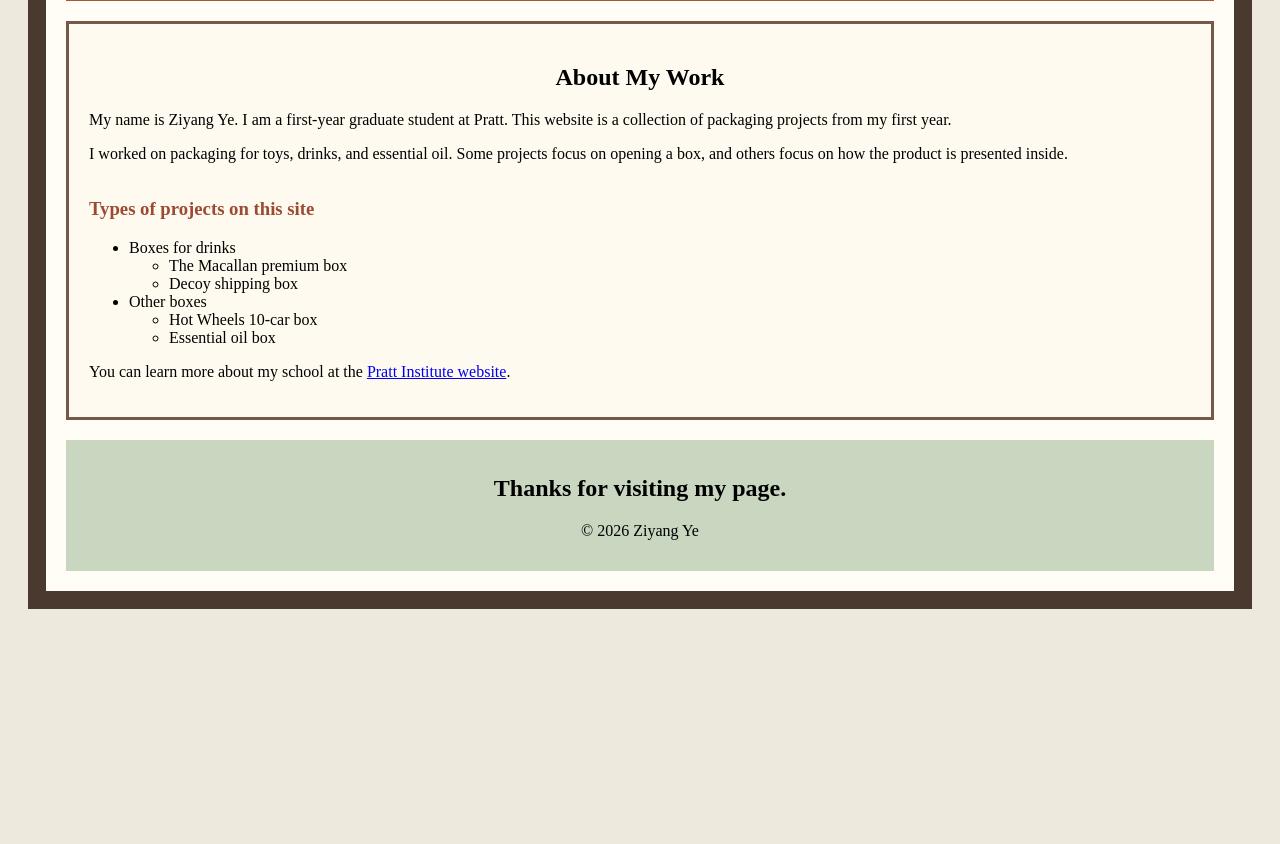
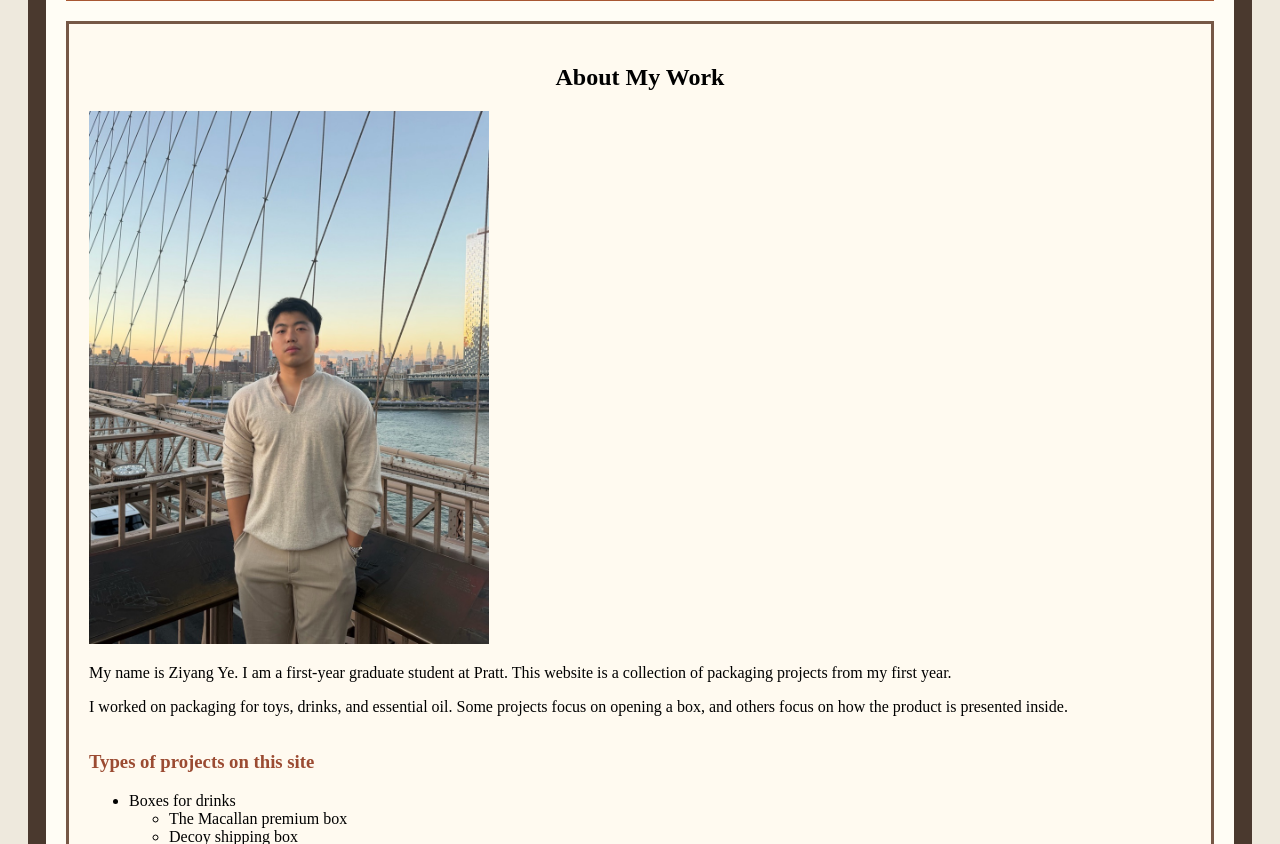
Before and after one commit to Yang-lab514/packaging-portfolio, a plain HTML site: page about.html in a window 1280 px wide. Shown: the part 378-1222 px from the top of the page. Before the commit the page ends 1007 px from the top, so only its background shows below. Drawn offline with Linux system fonts and the light colour scheme.

Commit message:
Place personal photo on About page

```diff
--- a/about.html
+++ b/about.html
@@ -20,6 +20,7 @@
 
     <div class="content">
       <h2>About My Work</h2>
+      <img src="images/about-photo.jpg" alt="Photo of Ziyang Ye">
       <p>My name is Ziyang Ye. I am a first-year graduate student at Pratt. This website is a collection of packaging projects from my first year.</p>
       <p>I worked on packaging for toys, drinks, and essential oil. Some projects focus on opening a box, and others focus on how the product is presented inside.</p>
 
```
